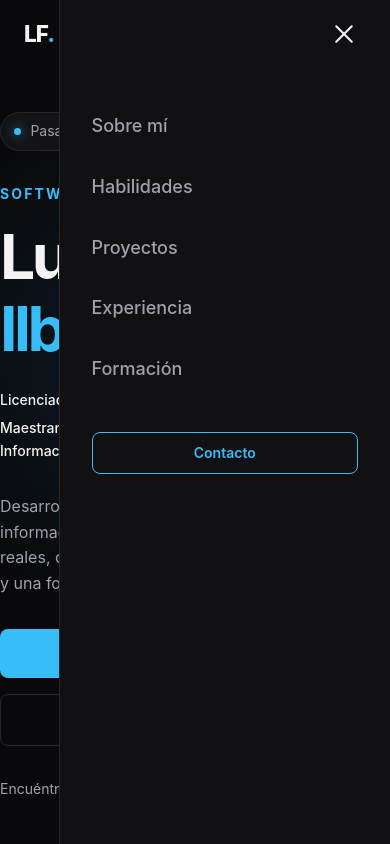
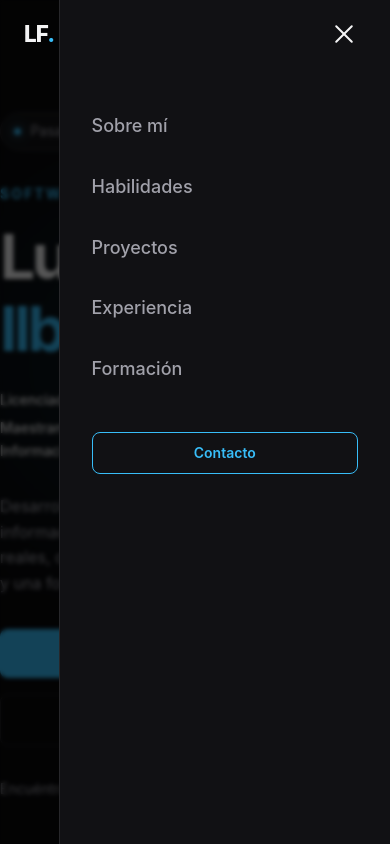
Before and after one commit to lfih-96/portfolio, a React app: page / in a window 390 px wide. Both pictures are taken after a click on the button "Abrir menú de navegación". Shown: the top 844 px of the page. Built offline with nearby package versions, Linux system fonts and the light colour scheme; the HTML template or start-up script is replaced by a standard one.

Commit message:
feat: mejora navegación móvil y accesibilidad del navbar

```diff
--- a/src/components/Navbar.jsx
+++ b/src/components/Navbar.jsx
@@ -17,13 +17,37 @@ function Navbar() {
         }
     }, [])
 
+    useEffect(() => {
+        document.body.style.overflow = isOpen ? 'hidden' : ''
+
+        return () => {
+            document.body.style.overflow = ''
+        }
+    }, [isOpen])
+
+    useEffect(() => {
+        const handleKeyDown = (event) => {
+            if (event.key === 'Escape') {
+                setIsOpen(false)
+            }
+        }
+
+        window.addEventListener('keydown', handleKeyDown)
+
+        return () => {
+            window.removeEventListener('keydown', handleKeyDown)
+        }
+    }, [])
+
     const closeMenu = () => {
         setIsOpen(false)
     }
 
     return (
+        <>
             <header
-            className={`navbar ${isScrolled ? 'navbar--scrolled' : ''}`}
+                className={`navbar ${isScrolled ? 'navbar--scrolled' : ''
+                    }`}
             >
                 <div className="container navbar__container">
 
@@ -39,7 +63,11 @@ function Navbar() {
                         className={`navbar__toggle ${isOpen ? 'navbar__toggle--active' : ''
                             }`}
                         type="button"
-                    aria-label="Abrir menú de navegación"
+                        aria-label={
+                            isOpen
+                                ? 'Cerrar menú de navegación'
+                                : 'Abrir menú de navegación'
+                        }
                         aria-expanded={isOpen}
                         aria-controls="main-navigation"
                         onClick={() => setIsOpen(!isOpen)}
@@ -106,6 +134,16 @@ function Navbar() {
 
                 </div>
             </header>
+
+            {isOpen && (
+                <button
+                    className="navbar__overlay"
+                    type="button"
+                    aria-label="Cerrar menú"
+                    onClick={closeMenu}
+                />
+            )}
+        </>
     )
 }
 
--- a/src/styles/navbar.css
+++ b/src/styles/navbar.css
@@ -42,7 +42,8 @@
 
 .navbar__brand {
     position: relative;
-    z-index: 1001;
+
+    z-index: 1002;
 
     font-size: 1.4rem;
     font-weight: 800;
@@ -138,7 +139,8 @@
     display: none;
 
     position: relative;
-    z-index: 1001;
+
+    z-index: 1002;
 
     width: 44px;
     height: 44px;
@@ -170,6 +172,14 @@
 }
 
 /* ================================
+   OVERLAY
+================================= */
+
+.navbar__overlay {
+    display: none;
+}
+
+/* ================================
    RESPONSIVE
 ================================= */
 
@@ -179,15 +189,50 @@
         min-height: 68px;
     }
 
+    /* ================================
+       OVERLAY MÓVIL
+    ================================= */
+
+    .navbar__overlay {
+        display: block;
+
+        position: fixed;
+        inset: 0;
+
+        z-index: 900;
+
+        width: 100%;
+        height: 100%;
+
+        border: 0;
+
+        background-color: rgba(0, 0, 0, 0.65);
+
+        backdrop-filter: blur(2px);
+        -webkit-backdrop-filter: blur(2px);
+
+        cursor: pointer;
+    }
+
+    /* ================================
+       HAMBURGUESA
+    ================================= */
+
     .navbar__toggle {
         display: flex;
     }
+
+    /* ================================
+       MENÚ LATERAL
+    ================================= */
 
     .navbar__nav {
         position: fixed;
 
         top: 0;
         right: 0;
+
+        z-index: 1001;
 
         width: min(85%, 360px);
         height: 100vh;
@@ -226,7 +271,9 @@
         margin-top: var(--space-sm);
     }
 
-    /* Hamburguesa → X */
+    /* ================================
+       HAMBURGUESA → X
+    ================================= */
 
     .navbar__toggle--active span:nth-child(1) {
         transform: translateY(7px) rotate(45deg);
```
Lines whose indentation alone changed are shown as unchanged.
